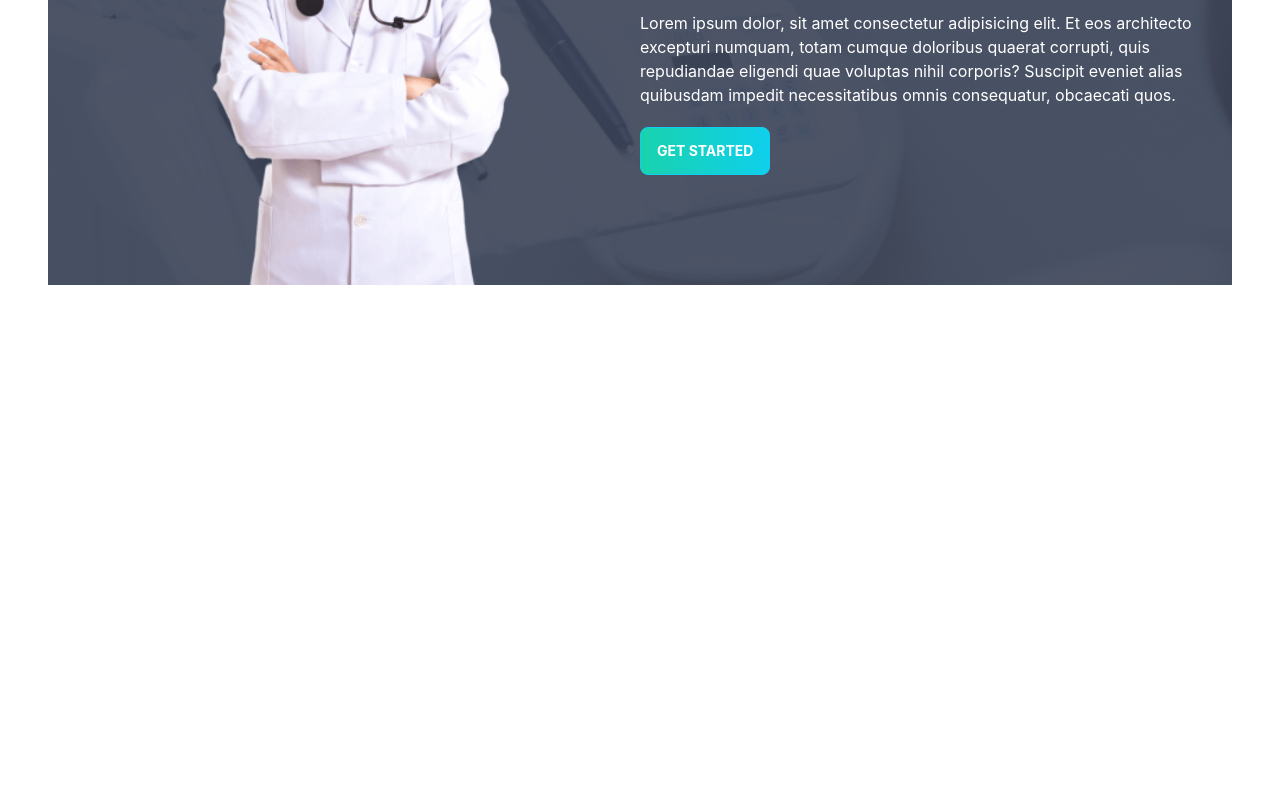
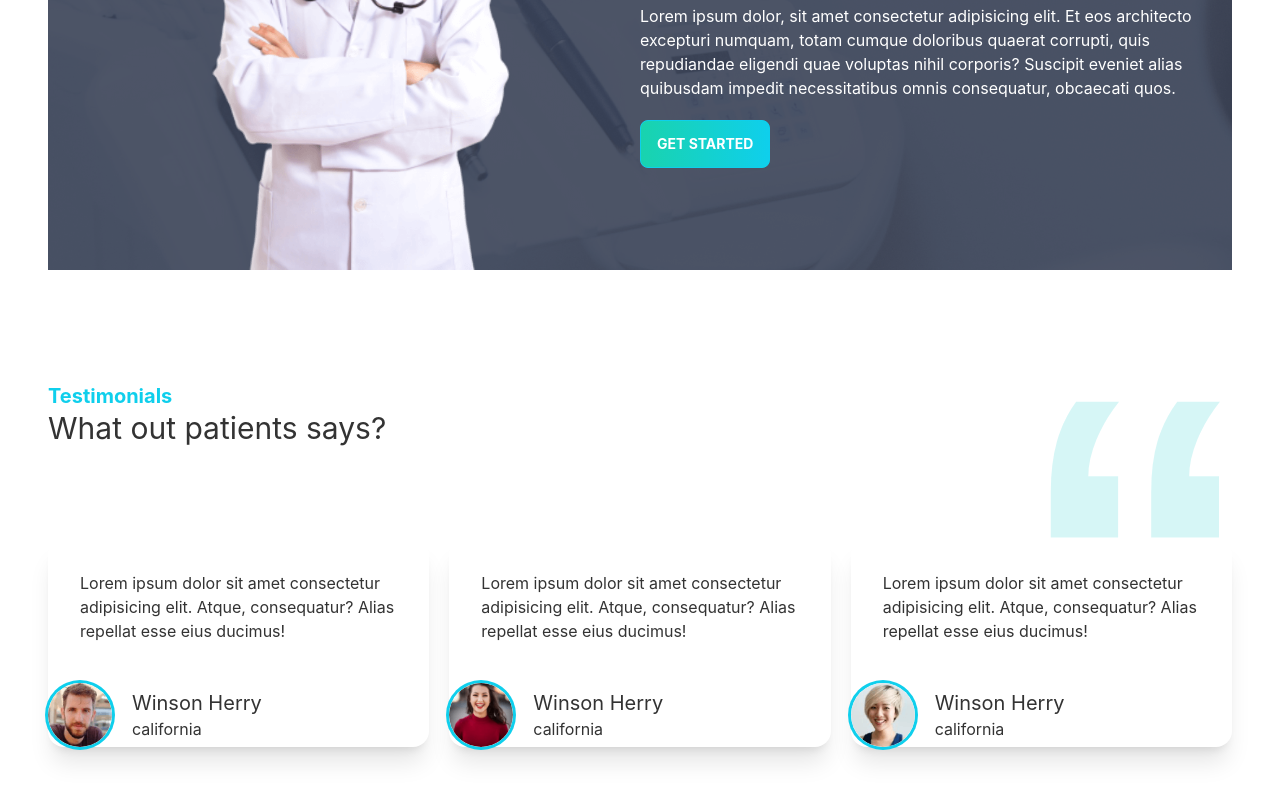
Before and after one commit to Shimulmajumdarshuvo/Doctors-portal-71, a React (Create React App) app: page / in a window 1280 px wide. Shown: the part 2618-3418 px from the top of the page. Before the commit the page ends 2903 px from the top, so only its background shows below. Built offline with nearby package versions, Linux system fonts and the light colour scheme.

Commit message:
testmonial section added

```diff
--- a/src/Pages/Home/Home.js
+++ b/src/Pages/Home/Home.js
@@ -5,6 +5,7 @@
 import MakeAppointment from './MakeAppointment/MakeAppointment';
 
 import Services from './Services/Services';
+import Testimonial from './Testimonial/Testimonial';
 
 
 const Home = () => {
@@ -15,6 +16,7 @@
             <Services></Services>
             <DentalCare></DentalCare>
             <MakeAppointment></MakeAppointment>
+            <Testimonial></Testimonial>
         </div>
     );
 };
--- a/src/Pages/Home/MakeAppointment/MakeAppointment.js
+++ b/src/Pages/Home/MakeAppointment/MakeAppointment.js
@@ -10,7 +10,7 @@
         }}
             className='flex justify-center items-center'>
             <div className='flex-1 hidden lg:block'>
-                <img className='mt-[-100px]' src={doctor} alt="" />
+                <img className='mt-[-115px]' src={doctor} alt="" />
             </div>
             <div className='flex-1'>
                 <h3 className='text-xl text-primary py-3'>Appointment</h3>
--- /dev/null
+++ b/src/Pages/Home/Review/Review.js
@@ -0,0 +1,29 @@
+import React from 'react';
+
+const Review = ({ review }) => {
+    return (
+        <div class="card lg:max-w-lg bg-base-100 shadow-xl">
+            <div class="card-body">
+
+                <p>Lorem ipsum dolor sit amet consectetur adipisicing elit. Atque, consequatur? Alias repellat esse eius ducimus!</p>
+                <div class="card-actions justify-end">
+
+                </div>
+            </div>
+            <div className='flex items-center'>
+                <div class="avatar">
+                    <div class="w-16 rounded-full ring ring-primary ring-offset-base-100 mr-5">
+                        <img src={review.img} alt="" />
+                    </div>
+                </div>
+                <div>
+                    <h4 className='text-xl'>{review.name}</h4>
+                    <p>{review.location}</p>
+                </div>
+            </div>
+
+        </div>
+    );
+};
+
+export default Review;
--- /dev/null
+++ b/src/Pages/Home/Testimonial/Testimonial.js
@@ -0,0 +1,62 @@
+import React from 'react';
+import quote from '../../../assets/icons/quote.svg';
+import people1 from '../../../assets/images/people1.png';
+import people2 from '../../../assets/images/people2.png';
+import people3 from '../../../assets/images/people3.png';
+import Review from '../Review/Review';
+
+
+const Testimonial = () => {
+    const reviews = [
+        {
+            _id: 1,
+            name: 'Winson Herry',
+            review: '',
+            location: 'california',
+            img: people1
+        },
+        {
+            _id: 2,
+            name: 'Winson Herry',
+            review: '',
+            location: 'california',
+            img: people2
+        },
+        {
+            _id: 3,
+            name: 'Winson Herry',
+            review: '',
+            location: 'california',
+            img: people3
+        }
+    ]
+    return (
+        <section className='my-28 '>
+
+
+            <div className='flex justify-between'>
+                <div>
+                    <h4 className='text-xl text-primary font-bold '>Testimonials</h4>
+                    <h2 className='text-3xl'> What out patients says?</h2>
+                </div>
+
+
+                <div>
+                    <img src={quote} className='w-24 lg:w-48' alt="" />
+                </div>
+            </div>
+            <div className='grid grid-cols-1 md:grid-cols-2 lg:grid-cols-3 gap-5'>
+                {
+                    reviews.map(review => <Review
+                        key={review._id}
+                        review={review}
+                    ></Review>)
+                }
+            </div>
+
+
+        </section>
+    );
+};
+
+export default Testimonial;
```
